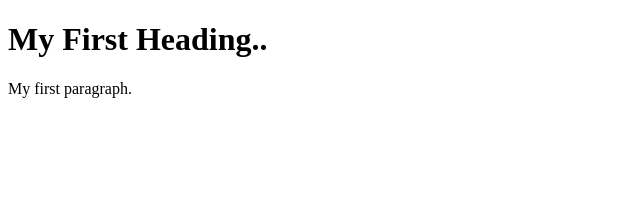
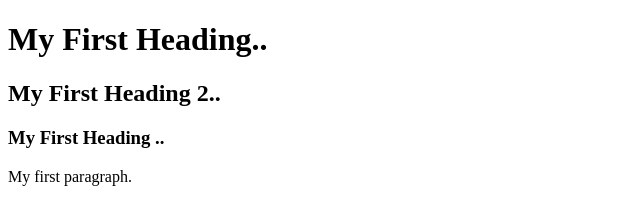
Before and after one commit to rajivgandhigithub/GitLearning, a plain HTML site: page index.html in a window 1280 px wide. Shown: the whole page, without its empty margins (0-640 px from the left). Drawn offline with Linux system fonts and the light colour scheme.

Commit message:
firstcommitonvijay_dev

```diff
--- a/index.html
+++ b/index.html
@@ -3,6 +3,8 @@
 <body>
 
 <h1>My First Heading..</h1>
+<h2>My First Heading 2..</h2>
+<h3>My First Heading ..</h3>
 <p>My first paragraph.</p>
 
 </body>
```
